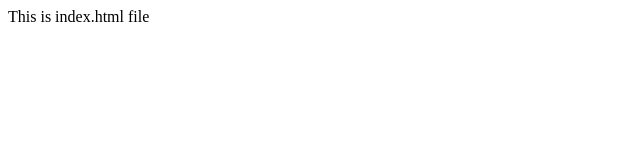
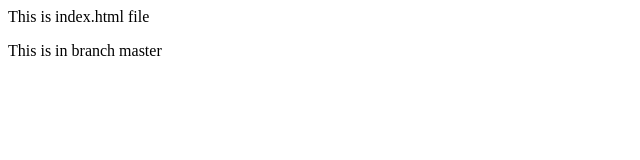
Before and after one commit to abcdhonivijay/git_practice, a plain HTML site: page index.html in a window 1280 px wide. Shown: the whole page, without its empty margins (0-640 px from the left). Drawn offline with Linux system fonts and the light colour scheme.

Commit message:
commit in master

```diff
--- a/index.html
+++ b/index.html
@@ -1 +1,2 @@
 <p>This is index.html file</p>
+<p>This is in branch master</p>
```
